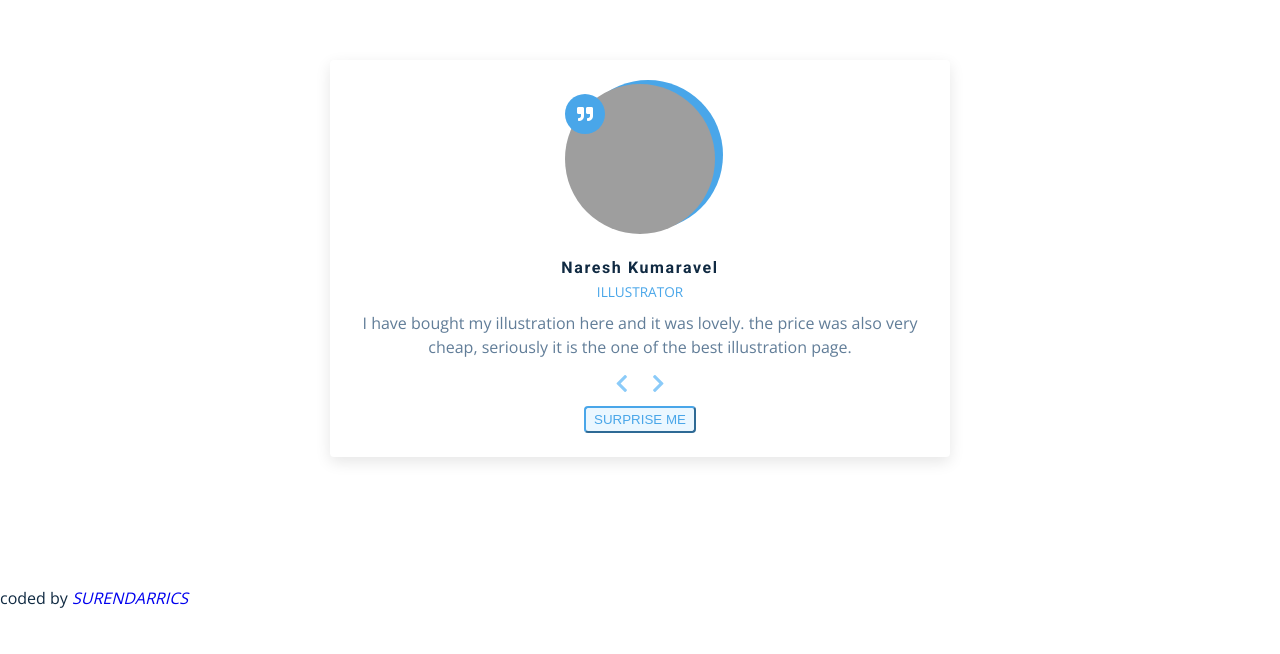
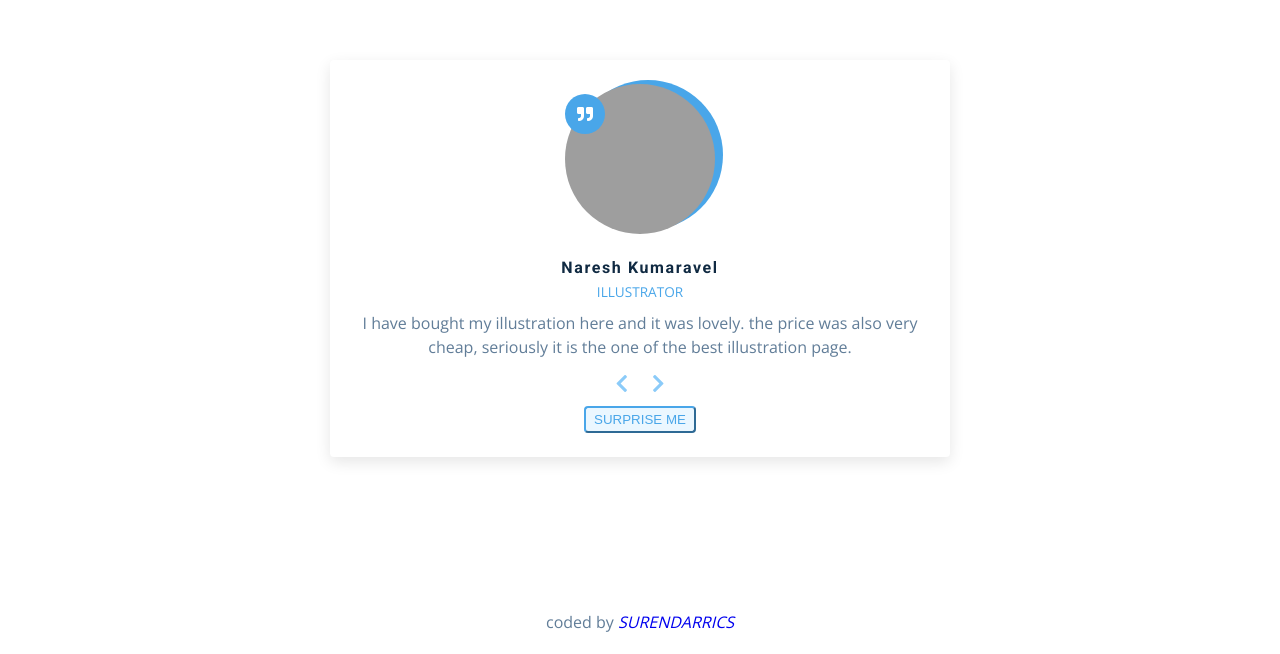
Before and after one commit to surendarrics/deowebsite, a plain HTML site: page index.html in a window 1280 px wide. Shown: the part 323-977 px from the top of the page. Before the commit the page ends 933 px from the top, so only its background shows below. Drawn offline with nearby package versions, Linux system fonts and the light colour scheme; grey boxes are pictures that could not be loaded.

Commit message:
Update index.html

```diff
--- a/index.html
+++ b/index.html
@@ -97,7 +97,8 @@
     <script src="app.js"></script>
     </main>
 </body>
+    </br>
     <footer>
-        coded by <i> <a href="https://www.instagram.com/surendarrics/">SURENDARRICS</a></i>
+        <p style="text-align:center;"> coded by <i> <a href="https://www.instagram.com/surendarrics/">SURENDARRICS</a></i> </p>
     </footer>
 </html>
```
